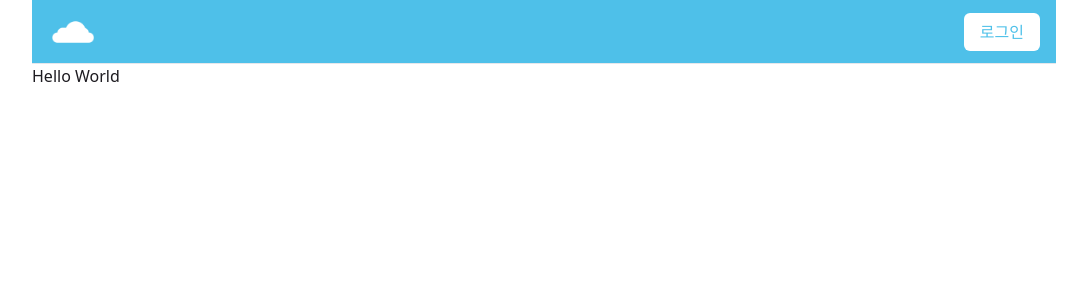
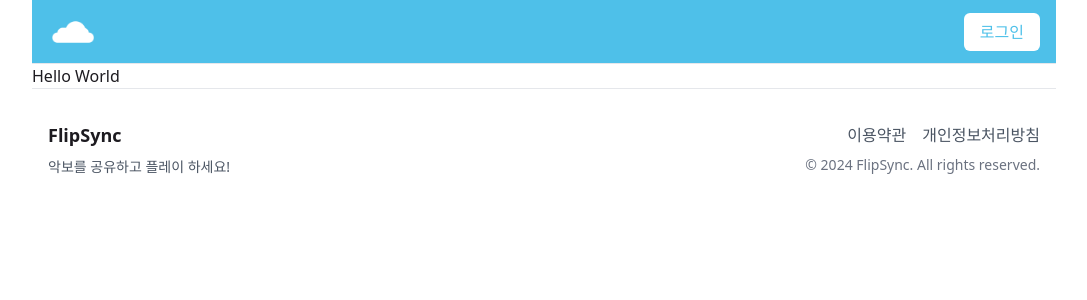
Before and after one commit to flip-sync/flip-sync-web, a Next.js app: page / in a window 1280 px wide. Shown: the top 300 px of the page, without its empty margins (96-1183 px from the left). Built offline with nearby package versions, Linux system fonts and the light colour scheme.

Commit message:
feat: Footer

```diff
--- a/src/app/(main)/layout.tsx
+++ b/src/app/(main)/layout.tsx
@@ -1,3 +1,4 @@
+import Footer from "../components/Footer";
 import TopBar from "../components/TobBar";
 
 export default function RootLayout({
@@ -9,6 +10,7 @@ export default function RootLayout({
     <div className="max-w-screen-lg mx-auto">
       <TopBar />
       {children}
+      <Footer />
     </div>
   );
 }
--- /dev/null
+++ b/src/app/components/Footer.tsx
@@ -0,0 +1,30 @@
+export default function Footer() {
+  return (
+    <footer className="w-full py-8 mt-auto border-t border-gray-200">
+      <div className="max-w-screen-lg mx-auto px-4">
+        <div className="flex flex-col md:flex-row justify-between items-center gap-4">
+          <div className="flex flex-col items-center md:items-start">
+            <h3 className="font-bold text-lg mb-2">FlipSync</h3>
+            <p className="text-gray-600 text-sm">
+              악보를 공유하고 플레이 하세요!
+            </p>
+          </div>
+
+          <div className="flex flex-col items-center md:items-end">
+            <div className="flex gap-4 mb-2">
+              <a href="#" className="text-gray-600 hover:text-primary">
+                이용약관
+              </a>
+              <a href="#" className="text-gray-600 hover:text-primary">
+                개인정보처리방침
+              </a>
+            </div>
+            <p className="text-gray-500 text-sm">
+              © 2024 FlipSync. All rights reserved.
+            </p>
+          </div>
+        </div>
+      </div>
+    </footer>
+  );
+}
```
